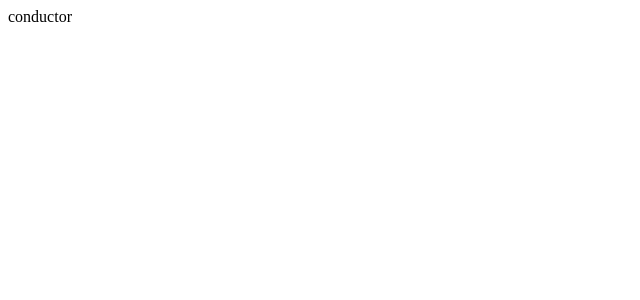
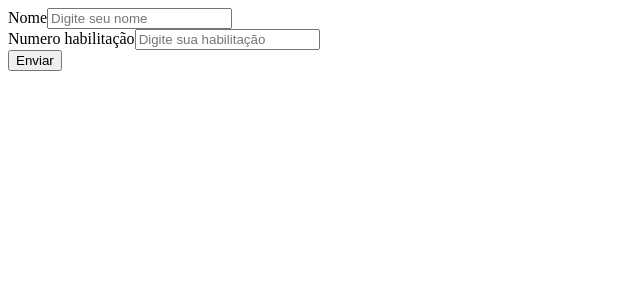
Before and after one commit to sergioruza/deslocamento-veicular, a Next.js app: page /signin-form/conductor in a window 1280 px wide. Shown: the top 300 px of the page, without its empty margins (0-640 px from the left). Built offline with nearby package versions, Linux system fonts and the light colour scheme.

Commit message:
feat: implements login form for conductor

```diff
--- a/src/components/FormLoginCunductor.tsx
+++ b/src/components/FormLoginCunductor.tsx
@@ -1,7 +1,55 @@
+import { useRouter } from 'next/router';
 import React from 'react';
+import { FieldValues, UseFormRegister, useForm } from 'react-hook-form';
+
+import Button from './Button';
+import { IconductorStorage } from './FormRegisterCunductor';
+import Input from './Input';
+
+import { yupResolver } from '@hookform/resolvers/yup';
+import useLocalStorage from 'hooks/useLocalStorage';
+import schemaLoginCunductor from 'validations/schemaLoginConductor';
 
 function FormLoginCunductor() {
-  return <form></form>;
+  const route = useRouter();
+  const [value, setValue] = useLocalStorage<IconductorStorage>('user', {
+    nome: '',
+    numeroHabilitacao: ''
+  });
+
+  const {
+    register,
+    handleSubmit: onSubmit,
+    formState: { errors }
+  } = useForm({ resolver: yupResolver(schemaLoginCunductor) });
+  const handleSubmit = ({ nome, numeroHabilitacao }: FieldValues) => {
+    if (typeof setValue === 'function') {
+      setValue({ ...value, nome, numeroHabilitacao });
+    }
+
+    route.push('/conductor-home');
+  };
+  return (
+    <form onSubmit={onSubmit(handleSubmit)}>
+      <Input
+        label="Nome"
+        name="name"
+        register={register as unknown as UseFormRegister<FieldValues>}
+        placeholder="Digite seu nome"
+        errors={errors}
+      />
+
+      <Input
+        name="numeroHabilitacao"
+        placeholder="Digite sua habilitação"
+        register={register as unknown as UseFormRegister<FieldValues>}
+        label="Numero habilitação"
+        errors={errors}
+      />
+
+      <Button type="submit" actionName="Enviar" />
+    </form>
+  );
 }
 
 export default FormLoginCunductor;
--- a/src/components/FormRegisterCunductor.tsx
+++ b/src/components/FormRegisterCunductor.tsx
@@ -9,9 +9,9 @@ import Select from './Select';
 import { yupResolver } from '@hookform/resolvers/yup';
 import axios from 'axios';
 import useLocalStorage from 'hooks/useLocalStorage';
-import schemaRegisterConductor from 'validations/schemaRegisterCunductor';
+import schemaRegisterConductor from 'validations/schemaRegisterConductor';
 
-interface IconductorStorage {
+export interface IconductorStorage {
   nome: string;
   numeroHabilitacao: string;
 }
--- a/src/pages/signin-form/conductor.tsx
+++ b/src/pages/signin-form/conductor.tsx
@@ -1,7 +1,13 @@
 import React from 'react';
 
+import FormLoginCunductor from 'components/FormLoginCunductor';
+
 function conductor() {
-  return <div>conductor</div>;
+  return (
+    <div>
+      <FormLoginCunductor />
+    </div>
+  );
 }
 
 export default conductor;
--- /dev/null
+++ b/src/validations/schemaLoginConductor.ts
@@ -0,0 +1,12 @@
+import { object, string } from 'yup';
+
+const schemaLoginCunductor = object({
+  name: string()
+    .required('Campo obrigatório')
+    .min(5, 'O campo deve ter no mínimo 5 caracteres'),
+  numeroHabilitacao: string()
+    .required('Número do documento é obrigatório')
+    .min(8, 'Esse campo é necessário no mínimo 8 caracteres')
+});
+
+export default schemaLoginCunductor;
```
Also changed, not shown: src/validations/schemaRegisterConductor.ts (renamed from src/validations/schemaRegisterCunductor.ts).
